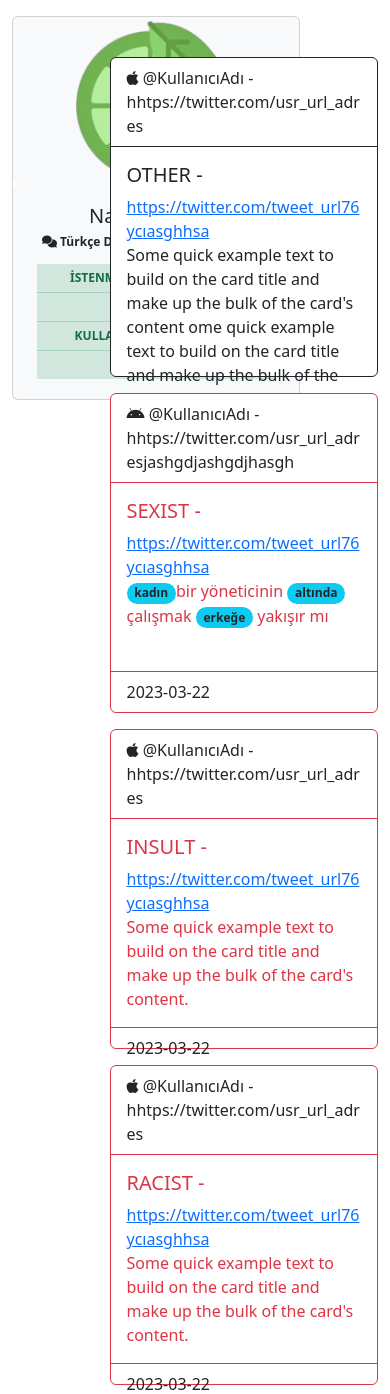
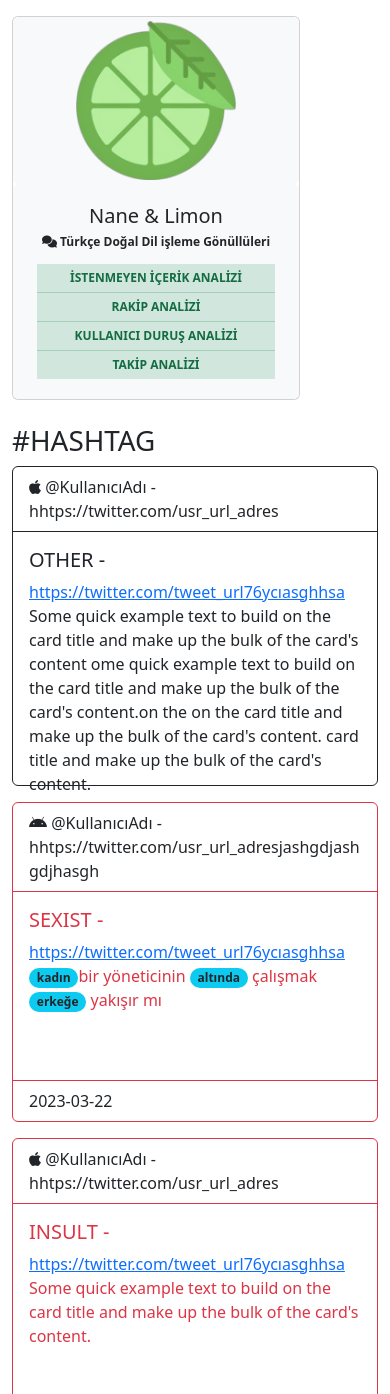
Before and after one commit to nanelimon-organization/social-content-analysis-app, a Flask app: page / in a window 390 px wide. Shown: the part 56-1450 px from the top of the page. Run offline with Flask 2, Linux system fonts and the light colour scheme; some libraries are stand-ins or nearby versions.

Commit message:
fix/responsibility

```diff
--- a/templates/layout.html
+++ b/templates/layout.html
@@ -3,6 +3,7 @@
 <head>
     <meta charset="UTF-8">
     <title>Content Analysis App|{% block title %} {% endblock %}</title>
+    <meta name="viewport" content="width=device-width, initial-scale=1.0">
     <link rel="stylesheet" href="../static/style.css">
     <link rel="stylesheet" href="../static/css/bootstrap.min.css">
     <link rel="stylesheet" href="../static/css/bootstrap-grid.rtl.min.css">
@@ -10,6 +11,7 @@
     <link rel="stylesheet" href="../static/css/bootstrap-reboot.min.css">
     <link rel="stylesheet" href="../static/css/bootstrap-utilities.min.css">
     <link rel="stylesheet" href="../static/css/bootstrap-utilities.rtl.min.css">
+
     <script src="../static/js/bootstrap.min.js"></script>
     <script src="../static/js/bootstrap.bundle.min.js"></script>
     <script src="../static/js/bootstrap.esm.min.js"></script>
@@ -24,8 +26,7 @@
 </nav>
 <div class="container mt-3">
     <div class="row">
-        <div class="col-3">
-
+        <div class="col-lg-3 col-md-6 mb-4">
             <div class="card text-center" style="width: 18rem;">
                     <span class="badge bg-light text-dark">
 
@@ -49,7 +50,7 @@
                     </span>
             </div>
         </div>
-        <div class="col-9">{% block content %} {% endblock %}</div>
+        <div class="col-lg-9 col">{% block content %} {% endblock %}</div>
     </div>
 </div>
 </body>
```
